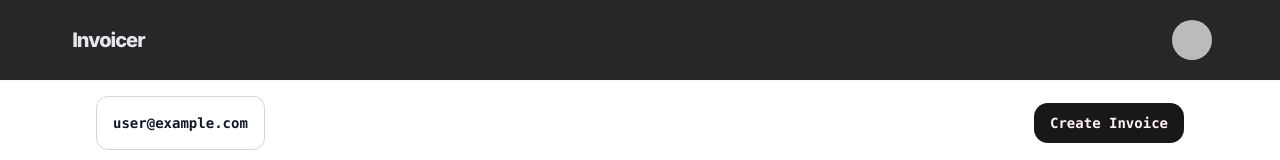
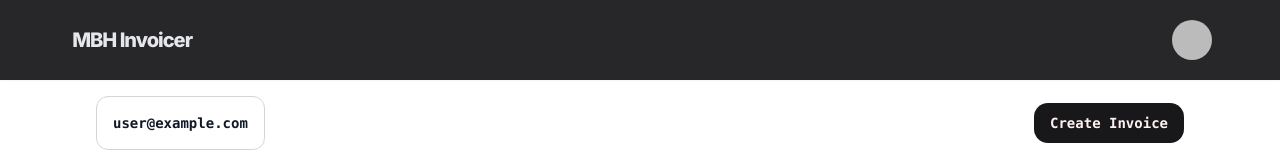
Before and after one commit to MBH-POWER/mbh-invoicer, a Next.js app: page / in a window 1280 px wide. Shown: the top 160 px of the page. Built offline with nearby package versions, Linux system fonts and the light colour scheme; no server answers; the database is empty; sample sign-in values are in the browser's storage.

Commit message:
REPL working

```diff
--- a/components/Header.tsx
+++ b/components/Header.tsx
@@ -67,7 +67,7 @@ const Header = () => {
         <header className="bg-zinc-800 p-4 py-6 shadow-sm">
             <div className=" w-[99%] lg:w-[91%] mx-auto flex justify-between items-center">
                 <Link href="/" className="text-xl -tracking-wider font-extrabold text-gray-200 no-underline">
-                    Invoicer
+                    MBH Invoicer
                 </Link>
                 <div className="flex items-center space-x-4">
                     {user && (
```
